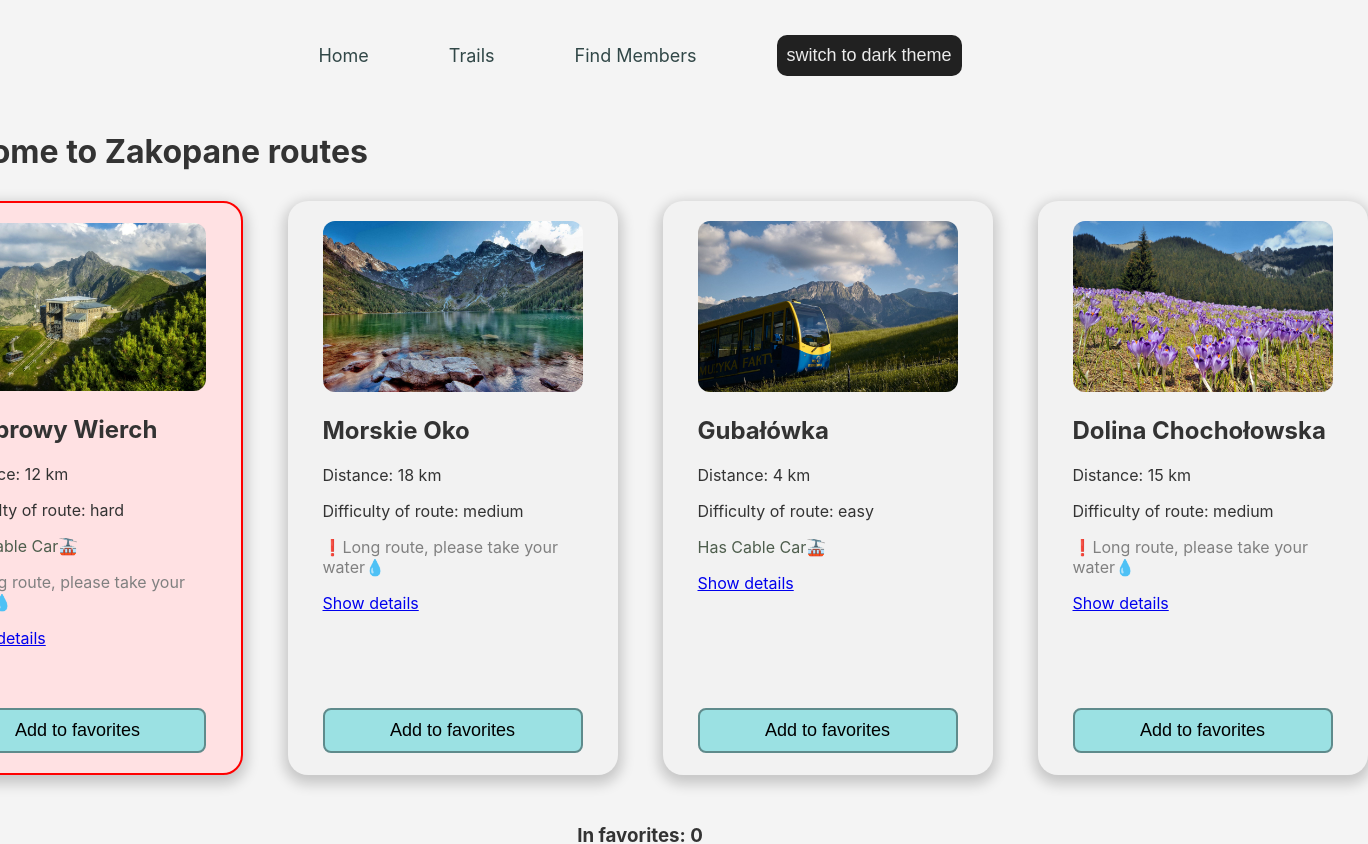
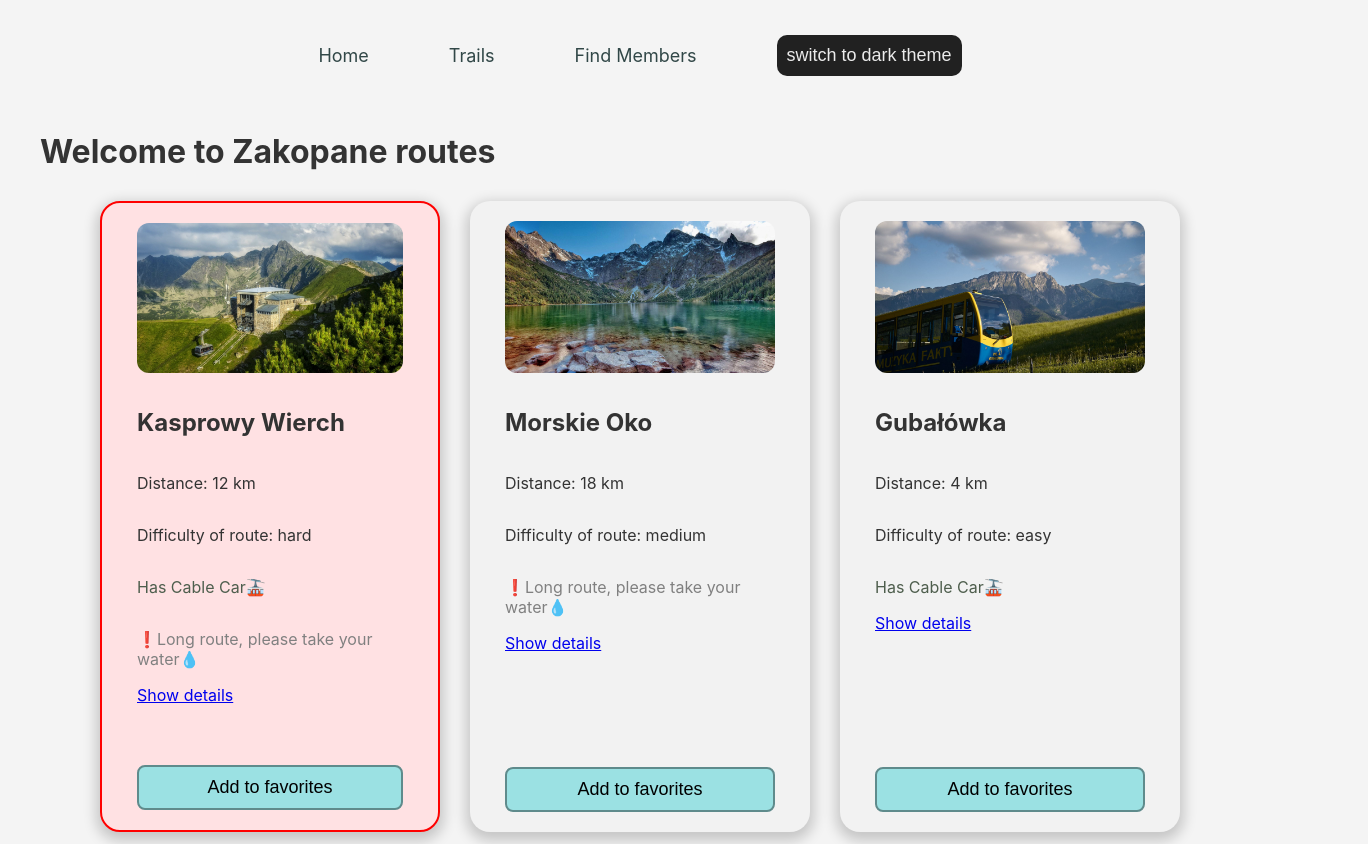
Before and after one commit to nastlyxy/zakopane-routes, a React (Vite) app: page /routes in a window 1280 px wide. Shown: the top 844 px of the page, 1368 px wide, since content can reach past the window. Built offline with nearby package versions, Linux system fonts and the light colour scheme.

Commit message:
new css styles grid

```diff
--- a/src/App.css
+++ b/src/App.css
@@ -1,3 +1,5 @@
+/*COMMON STYLES AND VARIABLES*/
+
 * {
   box-sizing: border-box;
 }
@@ -20,7 +22,7 @@ body {
   color: #EBEBEB;
 }
 
-
+/*NAVIGATION MENU */
 .navigation-menu{
   display: flex;
   align-items: center;
@@ -59,6 +61,7 @@ body {
 }
 
 
+/*ROUTE CARDS PAGE STYLES*/
 .loading-container{
   font-size: 48px;
   margin-top: 100px;
@@ -154,7 +157,7 @@ body {
 }
 
 
-/* route-details-page */
+/* ROUTE DETAILS PAGE STYLES*/
 .route-details-page {
   display: flex;
   flex-direction: column;
@@ -283,6 +286,8 @@ body {
 }
 
 
+
+/*TEAM PAGE STYLES*/
 .team-page-container{
   display: flex;
   flex-direction: column;
@@ -347,3 +352,55 @@ body {
 .email-container.dark{
   color: #A9C2A9;
 }
+
+
+/*GRID LAYOUT STYLES*/
+.routeCards-container, .members-container {
+  display: grid;
+  grid-template-columns: repeat(auto-fill, minmax(280px, 1fr));
+  gap: 30px;
+  width: 90%;
+  max-width: 1200px;
+  margin: 30px auto;
+}
+
+.route-card-container, .member-card-container {
+  display: flex;
+  flex-direction: column;
+  height: 100%;
+  transition: transform 0.3s ease, box-shadow 0.3s ease;
+  width: 100%;
+}
+
+.route-card-container:hover, .member-card-container:hover {
+  transform: translateY(-5px);
+  box-shadow: 0px 8px 20px rgba(0,0,0,0.2);
+}
+
+.info-container {
+  flex-grow: 1;
+  display: flex;
+  flex-direction: column;
+}
+
+.route-card-container img {
+  width: 100%;
+  aspect-ratio: 16 / 9;
+  object-fit: cover;
+  border-radius: 12px;
+  margin-bottom: 15px;
+}
+
+.searching-member-container {
+  width: 100%;
+  max-width: 500px;
+  padding: 12px 20px;
+  border: 2px solid #9BE1E3;
+  transition: all 0.3s ease;
+  outline: none;
+}
+
+.searching-member-container:focus {
+  border-color: #5F8B8C;
+  box-shadow: 0 0 8px rgba(155, 225, 227, 0.5);
+}
```
